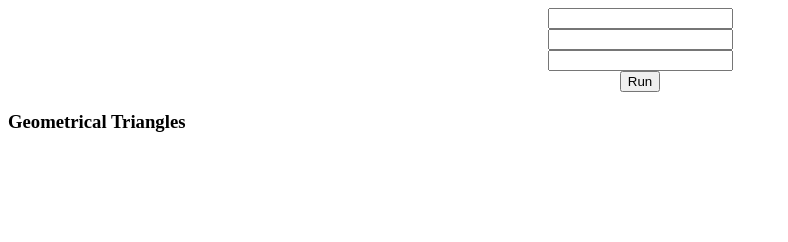
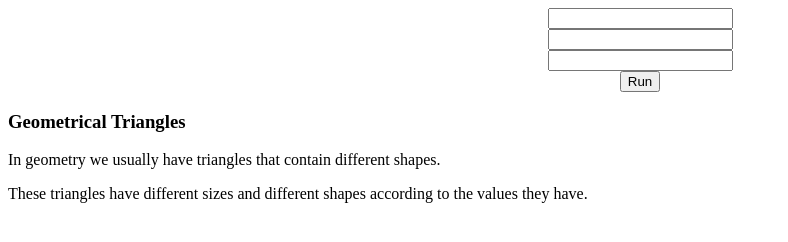
Before and after one commit to Uwerajojo/Equiscalene, a plain HTML site: page index.html in a window 1280 px wide. Shown: the whole page, without its empty margins (0-788 px from the left). Drawn offline with Linux system fonts and the light colour scheme.

Commit message:
add id shapes

```diff
--- a/index.html
+++ b/index.html
@@ -12,12 +12,17 @@
 
 </head>
 <body>
+    <div id="shapes">
   <center><input type="number" id="fraction"></center>
   <center><input type="number" id="decimal"></center>
   <center><input type="number" id="integer"></center>
   <center><button onclick="Run()">Run</button></center>
+    </div>
+
  <div id="visual">
      <h3>Geometrical Triangles</h3>
+     <p>In geometry we usually have triangles that contain different shapes.</p>
+     <p>These triangles have different sizes and different shapes according to the values they have.</p>
 
  </div>
 
```
